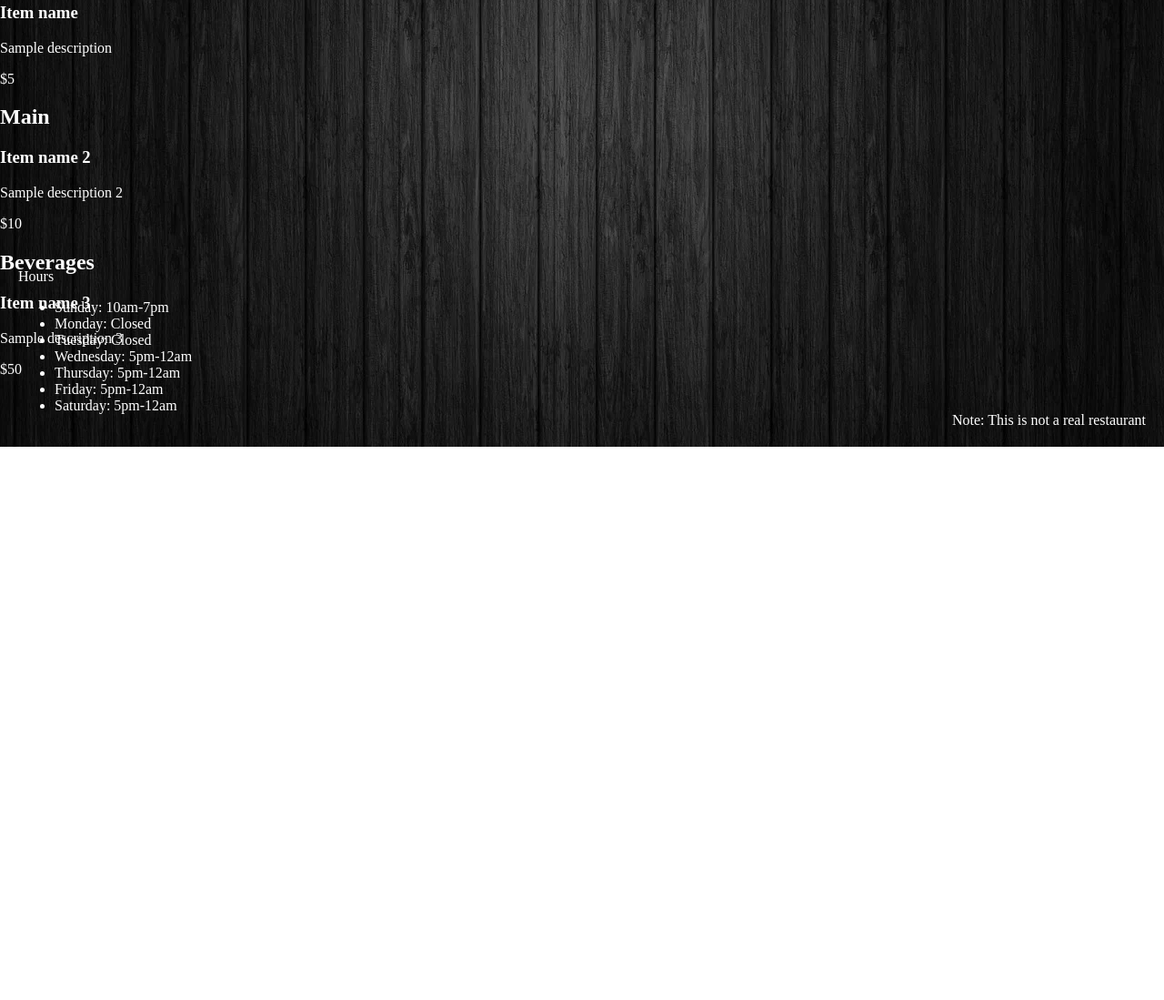
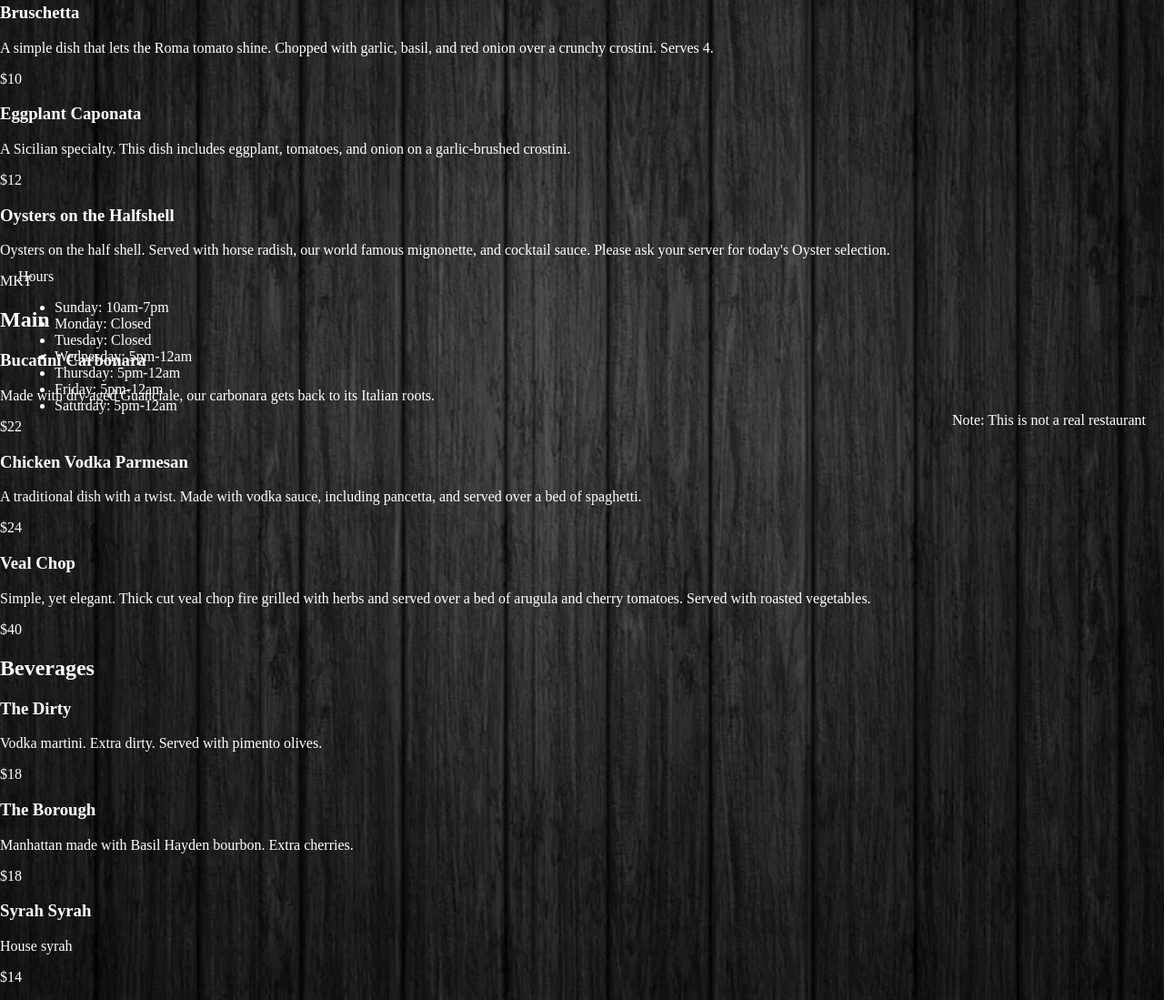
Before and after one commit to mark-vecchione/Odin_Restaurant-Page, a website built with webpack: page src/menu.html in a window 1280 px wide. Shown: the part 309-1408 px from the top of the page at 91% size. Before the commit the page ends 800 px from the top, so only its background shows below. Built offline with nearby package versions, Linux system fonts and the light colour scheme.

Commit message:
Updated menu content and styling

```diff
--- a/src/menu.html
+++ b/src/menu.html
@@ -28,11 +28,31 @@
         </div>
         <div class="menu-outer">
             <div class="menu-inner">
-                <h3 class="item-name">Item name</h3>
+                <h3 class="item-name">Bruschetta</h3>
                 <p class="item-description">
-                    Sample description
+                    A simple dish that lets the Roma tomato shine. Chopped with garlic, basil, and red onion over a crunchy crostini. Serves 4.
                 </p>
-                <p class="item-price">$5</p>
+                <p class="item-price">$10</p>
+
+            </div>
+        </div>
+        <div class="menu-outer">
+            <div class="menu-inner">
+                <h3 class="item-name">Eggplant Caponata</h3>
+                <p class="item-description">
+                    A Sicilian specialty. This dish includes eggplant, tomatoes, and onion on a garlic-brushed crostini.
+                </p>
+                <p class="item-price">$12</p>
+
+            </div>
+        </div>
+        <div class="menu-outer">
+            <div class="menu-inner">
+                <h3 class="item-name">Oysters on the Halfshell</h3>
+                <p class="item-description">
+                    Oysters on the half shell. Served with horse radish, our world famous mignonette, and cocktail sauce. Please ask your server for today's Oyster selection.
+                </p>
+                <p class="item-price">MKT</p>
 
             </div>
         </div>
@@ -43,12 +63,29 @@
         </div>
         <div class="menu-outer">
             <div class="menu-inner">
-                <h3 class="item-name">Item name 2</h3>
+                <h3 class="item-name">Bucatini Carbonara</h3>
                 <p class="item-description">
-                    Sample description 2
+                    Made with dry aged Guanciale, our carbonara gets back to its Italian roots.
                 </p>
-                <p class="item-price">$10</p>
-
+                <p class="item-price">$22</p>
+            </div>
+        </div>
+        <div class="menu-outer">
+            <div class="menu-inner">
+                <h3 class="item-name">Chicken Vodka Parmesan</h3>
+                <p class="item-description">
+                    A traditional dish with a twist. Made with vodka sauce, including pancetta, and served over a bed of spaghetti.
+                </p>
+                <p class="item-price">$24</p>
+            </div>
+        </div>
+        <div class="menu-outer">
+            <div class="menu-inner">
+                <h3 class="item-name">Veal Chop</h3>
+                <p class="item-description">
+                    Simple, yet elegant. Thick cut veal chop fire grilled with herbs and served over a bed of arugula and cherry tomatoes. Served with roasted vegetables.
+                </p>
+                <p class="item-price">$40</p>
             </div>
         </div>
         <div class="heading-container sub-container">
@@ -58,14 +95,32 @@
         </div>
         <div class="menu-outer">
             <div class="menu-inner">
-                <h3 class="item-name">Item name 3</h3>
+                <h3 class="item-name">The Dirty</h3>
                 <p class="item-description">
-                    Sample description 3
+                    Vodka martini. Extra dirty. Served with pimento olives.
                 </p>
-                <p class="item-price">$50</p>
-
+                <p class="item-price">$18</p>
             </div>
         </div>
+        <div class="menu-outer">
+           <div class="menu-inner">
+                <h3 class="item-name">The Borough</h3>
+                <p class="item-description">
+                    Manhattan made with Basil Hayden bourbon. Extra cherries.
+                </p>
+                <p class="item-price">$18</p>
+            </div>
+        </div>
+        <div class="menu-outer">
+            <div class="menu-inner">
+                <h3 class="item-name">Syrah Syrah</h3>
+                <p class="item-description">
+                    House syrah
+                </p>
+                <p class="item-price">$14</p>
+            </div>
+        </div>
+    </div>
         <div class="hours">
             <div class="hours_title">Hours</div>
             <ul class="days">
```
Also changed, not shown: src/about.html (+14 -0 lines).
